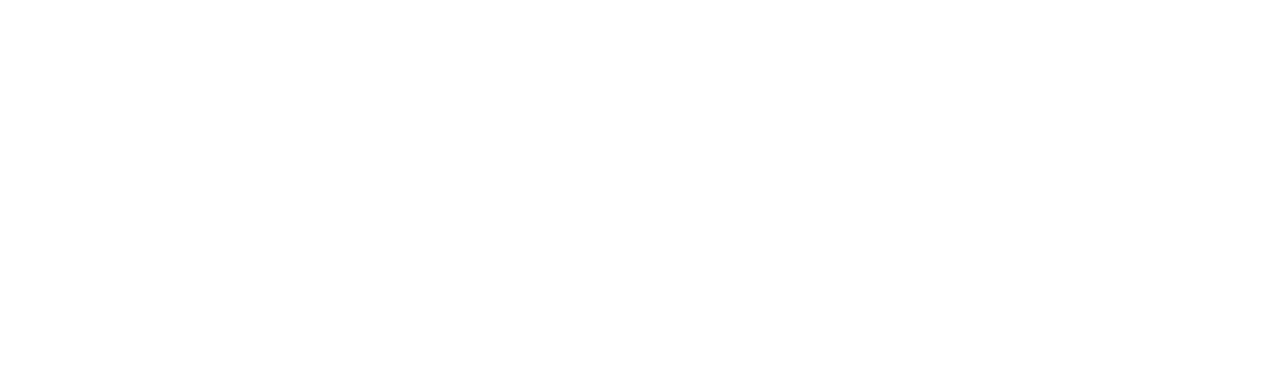
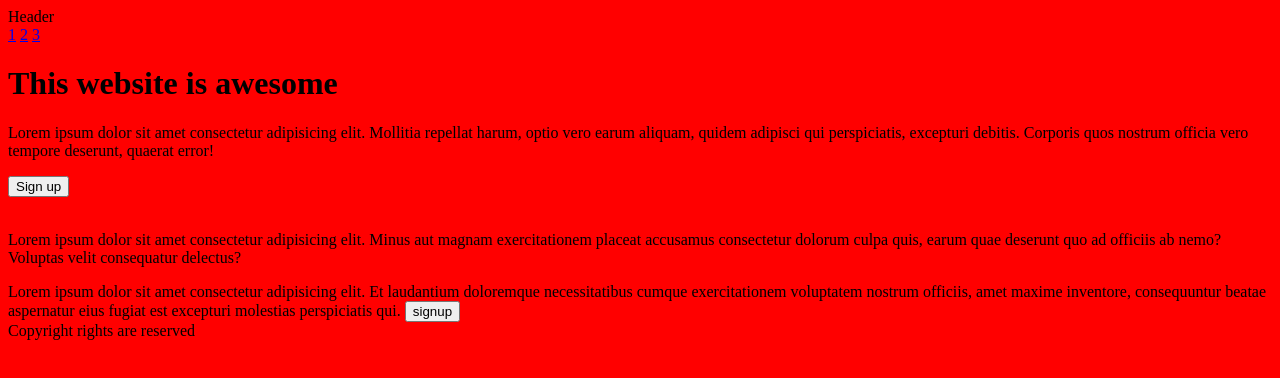
Before and after one commit to vasanthcodes/landing-page, a plain HTML site: page index.html in a window 1280 px wide. Drawn offline with Linux system fonts and the light colour scheme.

Commit message:
basic framework and few changes

```diff
--- a/index.html
+++ b/index.html
@@ -1,11 +1,59 @@
 <!DOCTYPE html>
 <html lang="en">
-<head>
-    <meta charset="UTF-8">
-    <meta name="viewport" content="width=device-width, initial-scale=1.0">
+  <head>
+    <meta charset="UTF-8" />
+    <meta name="viewport" content="width=device-width, initial-scale=1.0" />
     <title>Welcome</title>
-</head>
-<body>
+    <link rel="stylesheet" href="./style.css">
+  </head>
+  <body>
+    <header style="">
+      <div class="hb1">
+        <div class="logo">Header</div>
+        <div class="hrightitems">
+          <a href="#">1</a>
+          <a href="#">2</a>
+          <a href="#">3</a>
+        </div>
+      </div>
 
-</body>
+      <div class="hb2">
+        <div>
+          <h1>This website is awesome</h1>
+          <p>
+            Lorem ipsum dolor sit amet consectetur adipisicing elit. Mollitia
+            repellat harum, optio vero earum aliquam, quidem adipisci qui
+            perspiciatis, excepturi debitis. Corporis quos nostrum officia vero
+            tempore deserunt, quaerat error!
+          </p>
+          <button>Sign up</button>
+          <div><img src="" alt="" /></div>
+        </div>
+      </div>
+    </header>
+    <div class="main-body">
+      <div>
+        <div></div>
+        <div></div>
+      </div>
+      <div>
+        <p>
+          Lorem ipsum dolor sit amet consectetur adipisicing elit. Minus aut
+          magnam exercitationem placeat accusamus consectetur dolorum culpa
+          quis, earum quae deserunt quo ad officiis ab nemo? Voluptas velit
+          consequatur delectus?
+        </p>
+      </div>
+      <div>
+        Lorem ipsum dolor sit amet consectetur adipisicing elit. Et laudantium
+        doloremque necessitatibus cumque exercitationem voluptatem nostrum
+        officiis, amet maxime inventore, consequuntur beatae aspernatur eius
+        fugiat est excepturi molestias perspiciatis qui.
+        <button>signup</button>
+      </div>
+    </div>
+    <footer>
+        Copyright rights are reserved
+    </footer>
+  </body>
 </html>
--- a/style.css
+++ b/style.css
@@ -0,0 +1,9 @@
+body{
+    dispay:flex;
+    background-color:red;
+}
+header{
+    dispay:flex;
+    flex-direction:column;
+
+}
```
